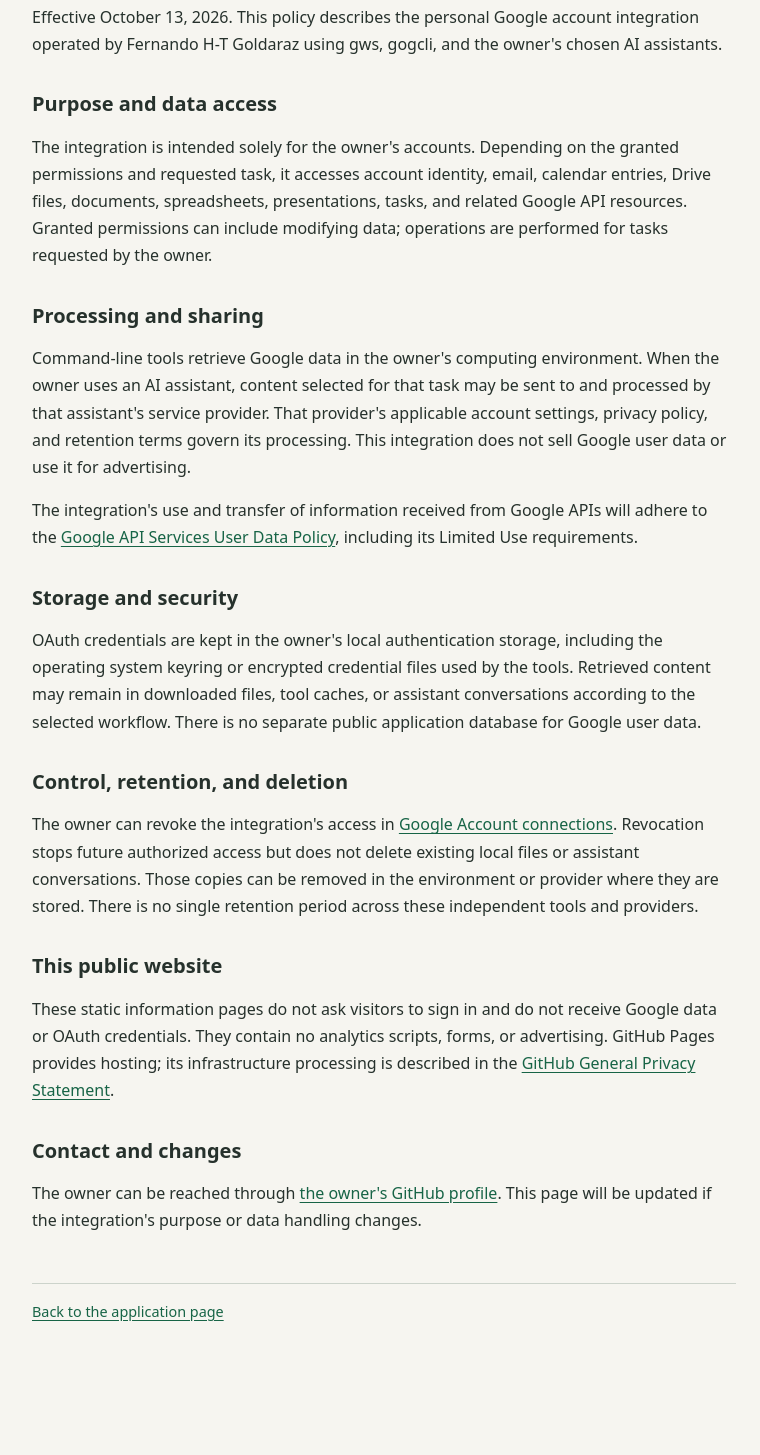
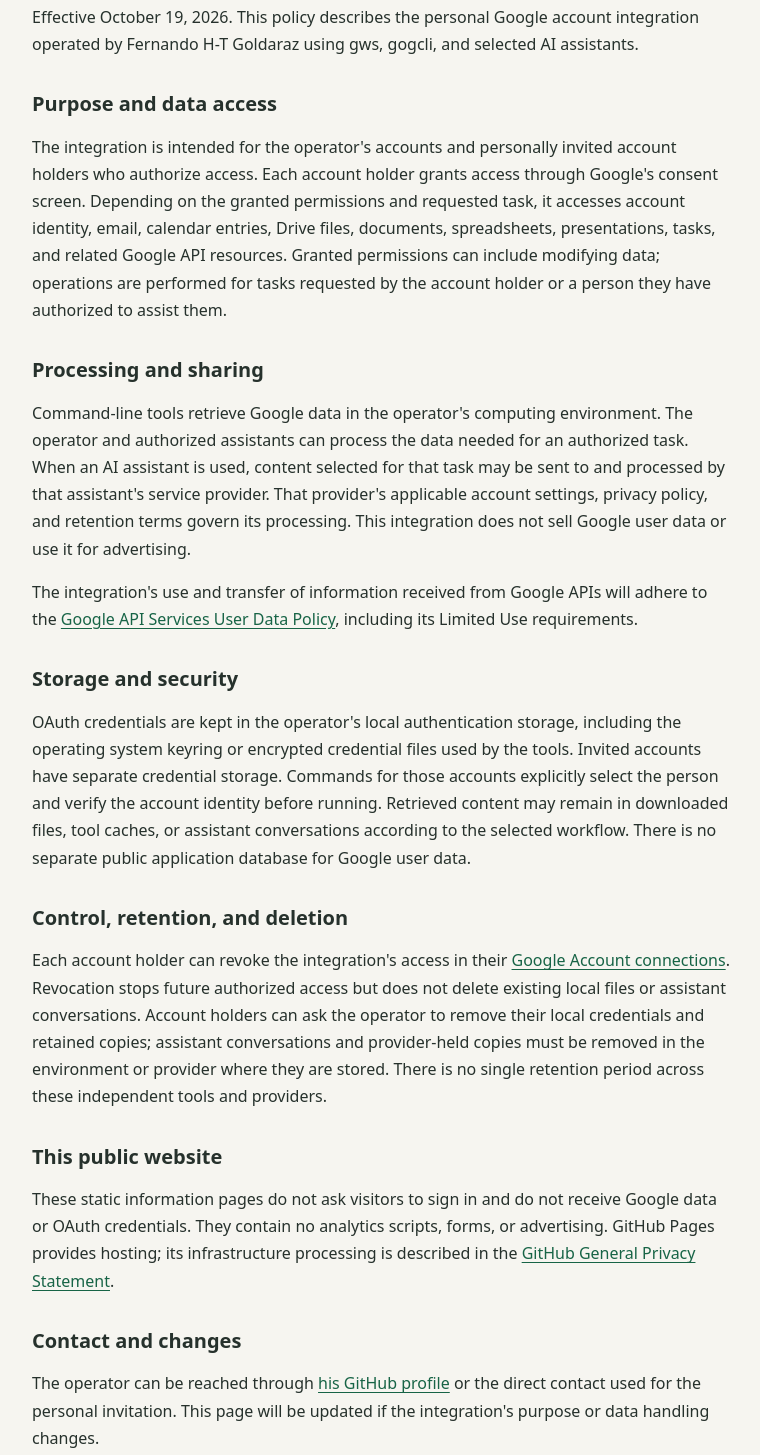
Before and after one commit to ferhtgoldaraz/personal-google-tools, a plain HTML site: page privacy.html in a window 1280 px wide. Shown: the part 199-1654 px from the top of the page, without its empty margins (256-1016 px from the left). Before the commit the page ends 1587 px from the top, so only its background shows below. Drawn offline with Linux system fonts and the light colour scheme.

Commit message:
Cover invited personal accounts in Google OAuth notices

```diff
--- a/privacy.html
+++ b/privacy.html
@@ -11,20 +11,20 @@
     <main>
       <p class="eyebrow"><a href="./">gws-cli · Personal Google tools</a></p>
       <h1>Privacy policy</h1>
-      <p>Effective October 13, 2026. This policy describes the personal Google account integration operated by Fernando H-T Goldaraz using gws, gogcli, and the owner's chosen AI assistants.</p>
+      <p>Effective October 19, 2026. This policy describes the personal Google account integration operated by Fernando H-T Goldaraz using gws, gogcli, and selected AI assistants.</p>
       <h2>Purpose and data access</h2>
-      <p>The integration is intended solely for the owner's accounts. Depending on the granted permissions and requested task, it accesses account identity, email, calendar entries, Drive files, documents, spreadsheets, presentations, tasks, and related Google API resources. Granted permissions can include modifying data; operations are performed for tasks requested by the owner.</p>
+      <p>The integration is intended for the operator's accounts and personally invited account holders who authorize access. Each account holder grants access through Google's consent screen. Depending on the granted permissions and requested task, it accesses account identity, email, calendar entries, Drive files, documents, spreadsheets, presentations, tasks, and related Google API resources. Granted permissions can include modifying data; operations are performed for tasks requested by the account holder or a person they have authorized to assist them.</p>
       <h2>Processing and sharing</h2>
-      <p>Command-line tools retrieve Google data in the owner's computing environment. When the owner uses an AI assistant, content selected for that task may be sent to and processed by that assistant's service provider. That provider's applicable account settings, privacy policy, and retention terms govern its processing. This integration does not sell Google user data or use it for advertising.</p>
+      <p>Command-line tools retrieve Google data in the operator's computing environment. The operator and authorized assistants can process the data needed for an authorized task. When an AI assistant is used, content selected for that task may be sent to and processed by that assistant's service provider. That provider's applicable account settings, privacy policy, and retention terms govern its processing. This integration does not sell Google user data or use it for advertising.</p>
       <p>The integration's use and transfer of information received from Google APIs will adhere to the <a href="https://developers.google.com/terms/api-services-user-data-policy">Google API Services User Data Policy</a>, including its Limited Use requirements.</p>
       <h2>Storage and security</h2>
-      <p>OAuth credentials are kept in the owner's local authentication storage, including the operating system keyring or encrypted credential files used by the tools. Retrieved content may remain in downloaded files, tool caches, or assistant conversations according to the selected workflow. There is no separate public application database for Google user data.</p>
+      <p>OAuth credentials are kept in the operator's local authentication storage, including the operating system keyring or encrypted credential files used by the tools. Invited accounts have separate credential storage. Commands for those accounts explicitly select the person and verify the account identity before running. Retrieved content may remain in downloaded files, tool caches, or assistant conversations according to the selected workflow. There is no separate public application database for Google user data.</p>
       <h2>Control, retention, and deletion</h2>
-      <p>The owner can revoke the integration's access in <a href="https://myaccount.google.com/connections">Google Account connections</a>. Revocation stops future authorized access but does not delete existing local files or assistant conversations. Those copies can be removed in the environment or provider where they are stored. There is no single retention period across these independent tools and providers.</p>
+      <p>Each account holder can revoke the integration's access in their <a href="https://myaccount.google.com/connections">Google Account connections</a>. Revocation stops future authorized access but does not delete existing local files or assistant conversations. Account holders can ask the operator to remove their local credentials and retained copies; assistant conversations and provider-held copies must be removed in the environment or provider where they are stored. There is no single retention period across these independent tools and providers.</p>
       <h2>This public website</h2>
       <p>These static information pages do not ask visitors to sign in and do not receive Google data or OAuth credentials. They contain no analytics scripts, forms, or advertising. GitHub Pages provides hosting; its infrastructure processing is described in the <a href="https://docs.github.com/en/site-policy/privacy-policies/github-general-privacy-statement">GitHub General Privacy Statement</a>.</p>
       <h2>Contact and changes</h2>
-      <p>The owner can be reached through <a href="https://github.com/ferhtgoldaraz">the owner's GitHub profile</a>. This page will be updated if the integration's purpose or data handling changes.</p>
+      <p>The operator can be reached through <a href="https://github.com/ferhtgoldaraz">his GitHub profile</a> or the direct contact used for the personal invitation. This page will be updated if the integration's purpose or data handling changes.</p>
       <footer><a href="./">Back to the application page</a></footer>
     </main>
   </body>
```
Also changed, not shown: index.html (+3 -3 lines), 1 other file.
